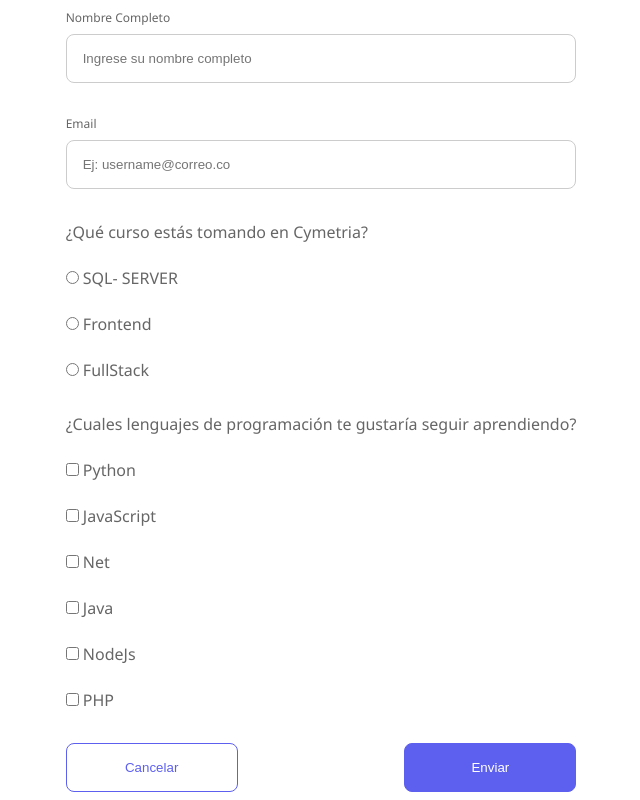
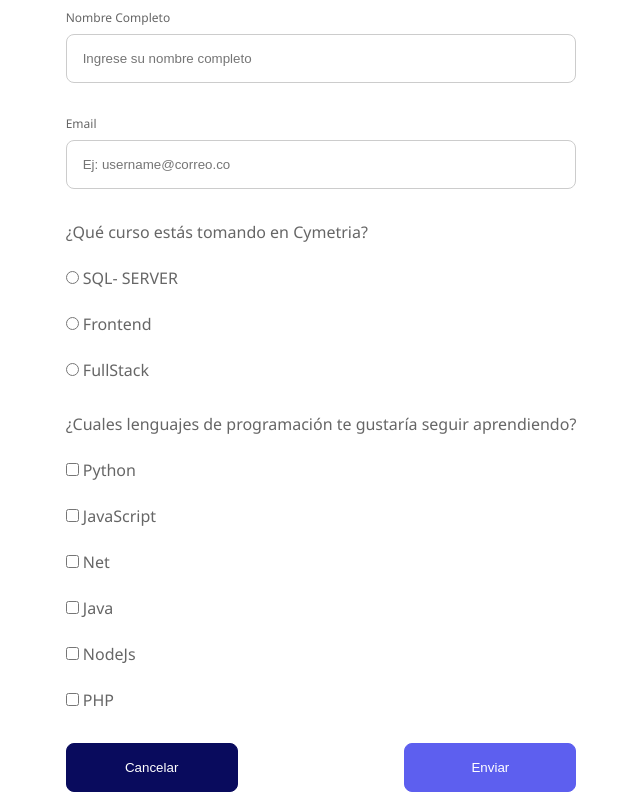
Before and after one commit to juanpixel/FrontUX_Reto6_Formulariuo, a plain HTML site: page index.html in a window 1280 px wide. In both pictures the pointer is over the button "Cancelar". Shown: the whole page, without its empty margins (319-959 px from the left). Drawn offline with Linux system fonts and the light colour scheme.

Commit message:
Ajuste en el hover del boton

```diff
--- a/css/styles.css
+++ b/css/styles.css
@@ -56,6 +56,13 @@ button{
     width: 172px;
     background-color: inherit;
     border-radius: 8px;
+    cursor: pointer;
+
+    &:hover{
+        background-color: #090b5d;
+        border: 1px solid #090b5d;
+        color: white;
+    }
 }
 
 .primary{
```
